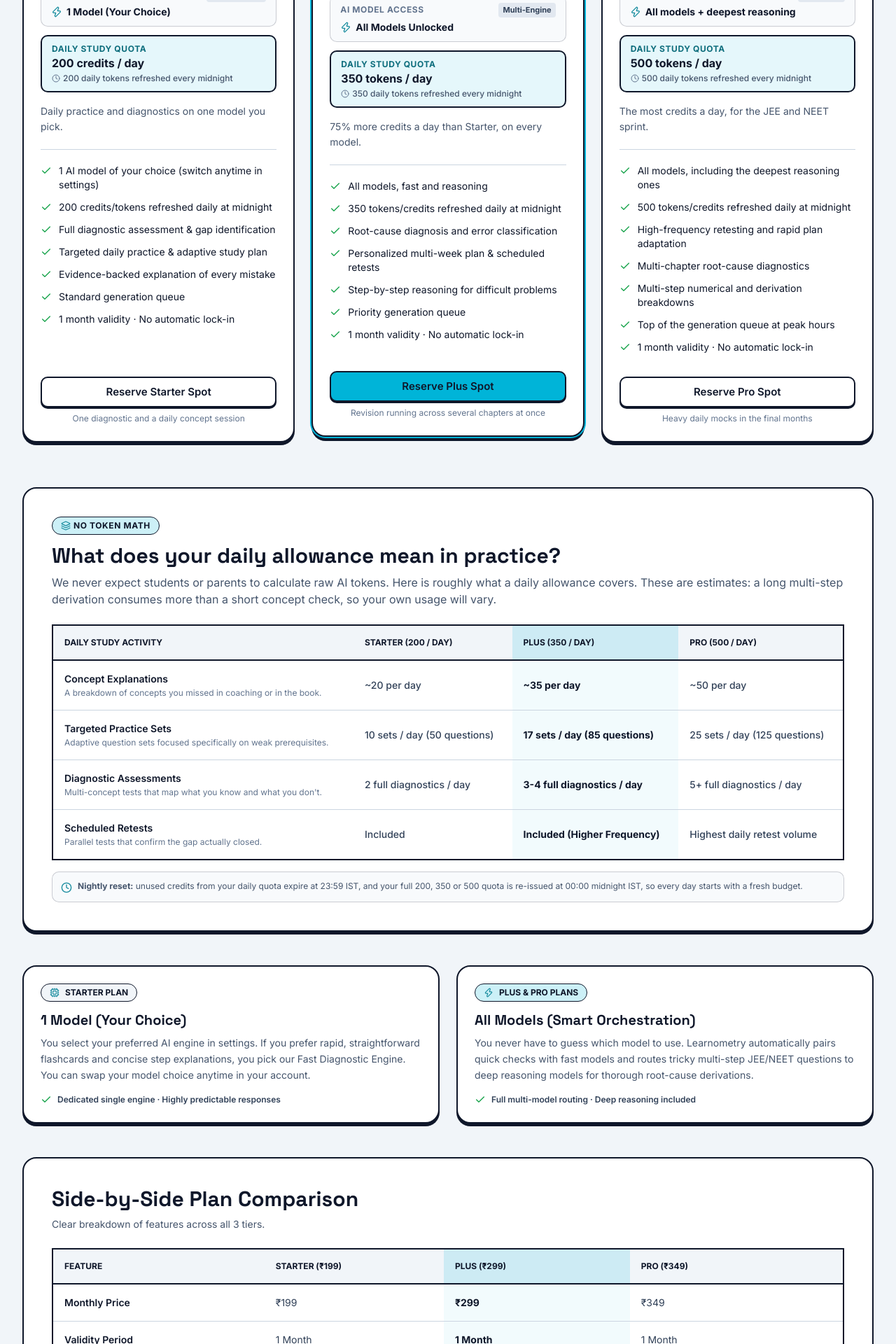
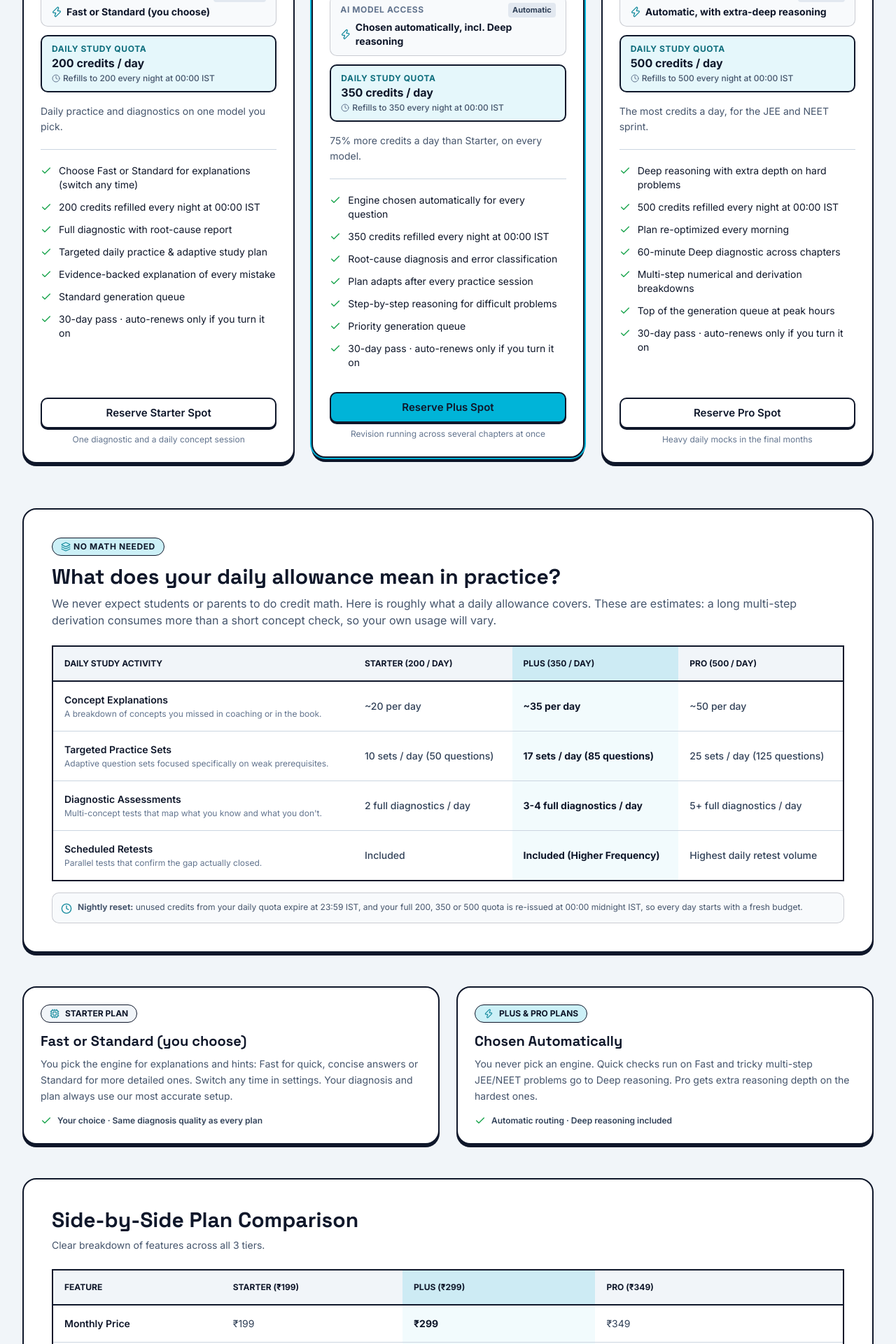
Before and after one commit to Parth-Bargoojar/Learnometry-Web, a Next.js app: page /pricing in a window 1280 px wide. Shown: the part 660-2580 px from the top of the page at 70% size. Built offline with nearby package versions, Linux system fonts and the light colour scheme; no server answers.

Commit message:
feat: update pricing model, curriculum scope, FAQs, and legal terms

```diff
--- a/src/app/pricing/page.tsx
+++ b/src/app/pricing/page.tsx
@@ -11,7 +11,7 @@
 
 const title = "Plans from ₹199 a Month";
 const description =
-  "Learnometry plans for CBSE, JEE and NEET students. From ₹199 a month, credits refill daily, cancel any month, and 30 free credits every month.";
+  "Learnometry plans for CBSE, JEE and NEET students. From ₹199 for a 30-day pass, credits refill daily, a free diagnostic and study plan, then 30 free credits every month.";
 
 export const metadata: Metadata = {
   title,
--- a/src/app/pricing/pricing-view.tsx
+++ b/src/app/pricing/pricing-view.tsx
@@ -24,22 +24,22 @@
     name: "Starter",
     price: "₹199",
     cadence: "per month",
-    validity: "1 month validity",
+    validity: "30-day pass",
     dailyAllowance: "200 credits / day",
-    dailyTokensNotice: "200 daily tokens refreshed every midnight",
-    modelAccess: "1 Model (Your Choice)",
-    modelBadge: "Single Engine",
+    dailyTokensNotice: "Refills to 200 every night at 00:00 IST",
+    modelAccess: "Fast or Standard (you choose)",
+    modelBadge: "Your choice",
     idealFor: "One diagnostic and a daily concept session",
     summary:
       "Daily practice and diagnostics on one model you pick.",
     features: [
-      "1 AI model of your choice (switch anytime in settings)",
-      "200 credits/tokens refreshed daily at midnight",
-      "Full diagnostic assessment & gap identification",
+      "Choose Fast or Standard for explanations (switch any time)",
+      "200 credits refilled every night at 00:00 IST",
+      "Full diagnostic with root-cause report",
       "Targeted daily practice & adaptive study plan",
       "Evidence-backed explanation of every mistake",
       "Standard generation queue",
-      "1 month validity · No automatic lock-in",
+      "30-day pass · auto-renews only if you turn it on",
     ],
     cta: "Reserve Starter Spot",
     recommended: false,
@@ -49,22 +49,22 @@
     name: "Plus",
     price: "₹299",
     cadence: "per month",
-    validity: "1 month validity",
-    dailyAllowance: "350 tokens / day",
-    dailyTokensNotice: "350 daily tokens refreshed every midnight",
-    modelAccess: "All Models Unlocked",
-    modelBadge: "Multi-Engine",
+    validity: "30-day pass",
+    dailyAllowance: "350 credits / day",
+    dailyTokensNotice: "Refills to 350 every night at 00:00 IST",
+    modelAccess: "Chosen automatically, incl. Deep reasoning",
+    modelBadge: "Automatic",
     idealFor: "Revision running across several chapters at once",
     summary:
       "75% more credits a day than Starter, on every model.",
     features: [
-      "All models, fast and reasoning",
-      "350 tokens/credits refreshed daily at midnight",
+      "Engine chosen automatically for every question",
+      "350 credits refilled every night at 00:00 IST",
       "Root-cause diagnosis and error classification",
-      "Personalized multi-week plan & scheduled retests",
+      "Plan adapts after every practice session",
       "Step-by-step reasoning for difficult problems",
       "Priority generation queue",
-      "1 month validity · No automatic lock-in",
+      "30-day pass · auto-renews only if you turn it on",
     ],
     cta: "Reserve Plus Spot",
     recommended: true,
@@ -74,22 +74,22 @@
     name: "Pro",
     price: "₹349",
     cadence: "per month",
-    validity: "1 month validity",
-    dailyAllowance: "500 tokens / day",
-    dailyTokensNotice: "500 daily tokens refreshed every midnight",
-    modelAccess: "All models + deepest reasoning",
+    validity: "30-day pass",
+    dailyAllowance: "500 credits / day",
+    dailyTokensNotice: "Refills to 500 every night at 00:00 IST",
+    modelAccess: "Automatic, with extra-deep reasoning",
     modelBadge: "Full Power",
     idealFor: "Heavy daily mocks in the final months",
     summary:
       "The most credits a day, for the JEE and NEET sprint.",
     features: [
-      "All models, including the deepest reasoning ones",
-      "500 tokens/credits refreshed daily at midnight",
-      "High-frequency retesting and rapid plan adaptation",
-      "Multi-chapter root-cause diagnostics",
+      "Deep reasoning with extra depth on hard problems",
+      "500 credits refilled every night at 00:00 IST",
+      "Plan re-optimized every morning",
+      "60-minute Deep diagnostic across chapters",
       "Multi-step numerical and derivation breakdowns",
       "Top of the generation queue at peak hours",
-      "1 month validity · No automatic lock-in",
+      "30-day pass · auto-renews only if you turn it on",
     ],
     cta: "Reserve Pro Spot",
     recommended: false,
@@ -129,14 +129,14 @@
 
 const comparisonTable = [
   { feature: "Monthly Price", starter: "₹199", plus: "₹299", pro: "₹349" },
-  { feature: "Validity Period", starter: "1 Month", plus: "1 Month", pro: "1 Month" },
-  { feature: "Daily Allowance", starter: "200 credits / day", plus: "350 tokens / day", pro: "500 tokens / day" },
+  { feature: "Validity Period", starter: "30-day pass", plus: "30-day pass", pro: "30-day pass" },
+  { feature: "Daily Allowance", starter: "200 credits / day", plus: "350 credits / day", pro: "500 credits / day" },
   { feature: "Quota Reset Schedule", starter: "Daily at 00:00 midnight", plus: "Daily at 00:00 midnight", pro: "Daily at 00:00 midnight" },
-  { feature: "AI Model Access", starter: "1 Model of your choice", plus: "All models unlocked", pro: "All models + Max reasoning" },
-  { feature: "Diagnostic Assessment", starter: "Full diagnostic", plus: "Full + Root cause", pro: "Full + Deep multi-layer" },
-  { feature: "Study Plan Prescriptions", starter: "Yes (Weekly)", plus: "Yes (Adaptive)", pro: "Yes (Dynamic daily updates)" },
+  { feature: "Explanation Engine", starter: "Fast or Standard (your choice)", plus: "Automatic, incl. Deep reasoning", pro: "Automatic, extra-deep reasoning" },
+  { feature: "Diagnostic Assessment", starter: "Full + root-cause report", plus: "Full + root-cause report", pro: "Full + root-cause + 60-min Deep diagnostic" },
+  { feature: "Study Plan Updates", starter: "After each retest", plus: "After every practice session", pro: "Every morning" },
   { feature: "Targeted Practice & Retests", starter: "Yes", plus: "Yes", pro: "Yes (Priority)" },
-  { feature: "Cancellation Policy", starter: "Cancel anytime", plus: "Cancel anytime", pro: "Cancel anytime" },
+  { feature: "Renewal", starter: "Only if you turn on auto-renew", plus: "Only if you turn on auto-renew", pro: "Only if you turn on auto-renew" },
   { feature: "7-Day Refund Window", starter: "Yes", plus: "Yes", pro: "Yes" },
 ];
 
@@ -146,16 +146,16 @@
     a: "Every day at 00:00 midnight IST, your study balance resets to your plan's full quota (200, 350, or 500 credits). So a heavy revision day never leaves you rationing credits at the end of the month.",
   },
   {
-    q: "What does '1 Model (Your Choice)' mean on the ₹199 plan?",
-    a: "On the Starter plan, you pick which AI engine you want to power your tutor (e.g., our fast diagnostic engine or our structured tutor). You can change your chosen model in your profile settings whenever you like.",
+    q: "What does 'Fast or Standard (you choose)' mean on the ₹199 plan?",
+    a: "On Starter you pick the engine used for explanations and hints: Fast for quick answers, or Standard for more detailed ones. You can switch any time in settings. Your diagnosis and study plan always use our most accurate setup, on every plan.",
   },
   {
-    q: "What extra capabilities do I get with 'All Models' on the ₹299 & ₹349 plans?",
-    a: "On the Plus and Pro plans, Learnometry uses dynamic smart routing. Simple questions and classifications run on fast, efficient models, while challenging multi-step math and science derivations automatically route to deeper reasoning models.",
+    q: "What do Plus and Pro add?",
+    a: "On Plus and Pro the engine is chosen for you per question: quick checks run on Fast, and hard multi-step physics problems go to Deep reasoning. Plus also adapts your plan after every practice session. Pro adds extra reasoning depth, a plan re-optimized every morning, and a 60-minute Deep diagnostic.",
   },
   {
     q: "Can I try Learnometry before buying a subscription?",
-    a: "Yes. Everyone on the early-access waitlist gets a full diagnostic free on launch day. No card, no payment, just your report.",
+    a: "Yes. Every new student gets 100 welcome credits, enough for a full diagnostic, your root-cause report and your first study plan, plus 30 free credits every month after that. No card needed.",
   },
   {
     q: "Can I cancel my subscription or request a refund?",
@@ -303,19 +303,19 @@
           </div>
           </section>
 
-          {/* Real-world Token Translation Section */}
+          {/* What a daily allowance covers */}
           <section className="mt-16 rounded-card-lg border-2 border-ink bg-surface p-6 sm:p-10 shadow-brutal">
             <div className="flex items-center gap-2">
               <span className="inline-flex items-center gap-1 rounded-full border border-ink bg-primary/20 px-3 py-1 text-xs font-bold uppercase tracking-wider text-ink">
                 <Layers className="size-3.5 text-primary-deep" />
-                No Token Math
+                No Math Needed
               </span>
             </div>
             <h2 className="mt-3 font-display text-2xl sm:text-3xl text-ink">
               What does your daily allowance mean in practice?
             </h2>
             <p className="mt-2 text-sm sm:text-base text-slate-600">
-              We never expect students or parents to calculate raw AI tokens. Here is roughly
+              We never expect students or parents to do credit math. Here is roughly
               what a daily allowance covers. These are estimates: a long multi-step
               derivation consumes more than a short concept check, so your own usage will
               vary.
@@ -380,14 +380,14 @@
                 Starter Plan
               </div>
               <h3 className="mt-3 font-display text-xl text-ink">
-                1 Model (Your Choice)
+                Fast or Standard (you choose)
               </h3>
               <p className="mt-2 text-sm leading-relaxed text-slate-600">
-                You select your preferred AI engine in settings. If you prefer rapid, straightforward flashcards and concise step explanations, you pick our Fast Diagnostic Engine. You can swap your model choice anytime in your account.
+                You pick the engine for explanations and hints: Fast for quick, concise answers or Standard for more detailed ones. Switch any time in settings. Your diagnosis and plan always use our most accurate setup.
               </p>
               <div className="mt-4 flex items-center gap-2 text-xs font-semibold text-slate-700">
                 <Check className="size-4 text-success" />
-                Dedicated single engine · Highly predictable responses
+                Your choice · Same diagnosis quality as every plan
               </div>
             </div>
 
@@ -397,14 +397,14 @@
                 Plus &amp; Pro Plans
               </div>
               <h3 className="mt-3 font-display text-xl text-ink">
-                All Models (Smart Orchestration)
+                Chosen Automatically
               </h3>
               <p className="mt-2 text-sm leading-relaxed text-slate-600">
-                You never have to guess which model to use. Learnometry automatically pairs quick checks with fast models and routes tricky multi-step JEE/NEET questions to deep reasoning models for thorough root-cause derivations.
+                You never pick an engine. Quick checks run on Fast and tricky multi-step JEE/NEET problems go to Deep reasoning. Pro gets extra reasoning depth on the hardest ones.
               </p>
               <div className="mt-4 flex items-center gap-2 text-xs font-semibold text-slate-700">
                 <Check className="size-4 text-success" />
-                Full multi-model routing · Deep reasoning included
+                Automatic routing · Deep reasoning included
               </div>
             </div>
           </section>
--- a/src/app/terms/page.tsx
+++ b/src/app/terms/page.tsx
@@ -240,8 +240,9 @@
                   7. Credits, plans and payment
                 </h2>
                 <p className="mt-2">
-                  Joining the waitlist is free. Every registered student receives 30 free
-                  credits per month at launch. Credits are consumed when generating
+                  Joining the waitlist is free. Every registered student receives 100 welcome
+                  credits at launch (enough for a full diagnostic and study plan), then 30 free
+                  credits per month. Credits are consumed when generating
                   AI-assisted diagnostics and personalised study schedules, and you will
                   always see the credit cost before an operation runs. Credits have no cash
                   value, cannot be exchanged for money and are not transferable between
--- a/src/components/sections/final-cta.tsx
+++ b/src/components/sections/final-cta.tsx
@@ -54,7 +54,7 @@
           </h2>
           <p className="max-w-xl text-lg leading-relaxed text-slate-600">
             Leave your email and your first diagnostic is waiting the day we open,
-            along with 30 credits to build the plan that follows it.
+            along with the credits to build the plan that follows it.
           </p>
 
           {/* The last objections, answered where the decision is actually made. */}
--- a/src/components/sections/hero.tsx
+++ b/src/components/sections/hero.tsx
@@ -64,7 +64,7 @@
               <span aria-hidden="true" className="text-border-subtle">&middot;</span>
               <span>No card required.</span>
               <span aria-hidden="true" className="text-border-subtle">&middot;</span>
-              <span>30 credits waiting on launch day.</span>
+              <span>Free diagnostic and study plan on launch day.</span>
             </p>
 
             <ul className="flex flex-wrap items-center gap-2 sm:gap-2.5">
--- a/src/components/sections/key-answers.tsx
+++ b/src/components/sections/key-answers.tsx
@@ -31,7 +31,7 @@
   {
     question: "What is Learnometry?",
     body: [
-      "Learnometry is a diagnostic assessment platform for Indian students preparing for CBSE Class 11 and 12 board exams, JEE Main, JEE Advanced and NEET. Instead of reporting a score, it identifies the specific concepts behind each wrong answer. A student takes one 30-minute diagnostic; the platform scores it server-side using fixed marking rules, negative marking included, then traces every error back through a prerequisite map to the underlying concept that failed.",
+      "Learnometry is a diagnostic assessment platform for Indian students preparing for JEE Main, NEET and CBSE Class 11, starting with Physics (Class 11 Mechanics); JEE Advanced, Class 12 and other subjects follow. Instead of reporting a score, it identifies the specific concepts behind each wrong answer. A student takes one 30-minute diagnostic; the platform scores it server-side using fixed marking rules, negative marking included, then traces every error back through a prerequisite map to the underlying concept that failed.",
       "The output is a ranked study plan: concepts ordered by how much exam weight they carry, sized to the number of study hours the student actually reports having. Each weak concept is confirmed closed only by a parallel retest on fresh questions covering the same idea, never by marking a video as watched. Learnometry does not replace coaching classes or textbooks. It decides which chapter of the material a student already owns should be opened first.",
     ],
   },
--- a/src/components/sections/pricing.tsx
+++ b/src/components/sections/pricing.tsx
@@ -12,16 +12,16 @@
     code: "starter",
     name: "Starter",
     price: "₹199",
-    cadence: "per month",
-    validity: "1 month validity",
+    cadence: "per 30 days",
+    validity: "30-day pass",
     dailyAllowance: "200 credits / day",
     dailyResetNotice: "Refills at midnight, every day",
-    modelAccess: "1 model (your choice)",
+    modelAccess: "Fast or Standard (you choose)",
     summary: "Enough for one diagnostic and a daily concept session.",
     features: [
-      "200 credits a day on one model you pick",
-      "Full diagnostic, ranked plan and retests",
-      "Cancel any month, no lock-in",
+      "200 credits a day, refilled at 00:00 IST",
+      "Full diagnostic, root-cause report, ranked plan and retests",
+      "Auto-renews only if you turn it on",
     ],
     cta: "Reserve Starter at ₹199",
     recommended: false,
@@ -30,15 +30,15 @@
     code: "plus",
     name: "Plus",
     price: "₹299",
-    cadence: "per month",
-    validity: "1 month validity",
+    cadence: "per 30 days",
+    validity: "30-day pass",
     dailyAllowance: "350 credits / day",
     dailyResetNotice: "Refills at midnight, every day",
-    modelAccess: "All models",
-    summary: "75% more credits a day than Starter, on every model.",
+    modelAccess: "Chosen automatically",
+    summary: "75% more credits a day than Starter, engine chosen for you.",
     features: [
-      "350 credits a day across all models",
-      "Multi-week plan with scheduled retests",
+      "350 credits a day, incl. Deep reasoning",
+      "Plan adapts after every practice session",
       "Step-by-step breakdowns of hard problems",
     ],
     cta: "Reserve Plus at ₹299",
@@ -48,15 +48,15 @@
     code: "pro",
     name: "Pro",
     price: "₹349",
-    cadence: "per month",
-    validity: "1 month validity",
+    cadence: "per 30 days",
+    validity: "30-day pass",
     dailyAllowance: "500 credits / day",
     dailyResetNotice: "Refills at midnight, every day",
-    modelAccess: "All models, deepest reasoning",
+    modelAccess: "Automatic, extra-deep reasoning",
     summary: "For the final-months sprint, retesting several concepts a day.",
     features: [
-      "500 credits a day, including the slower reasoning models",
-      "Multi-chapter diagnostics and high-frequency retests",
+      "500 credits a day, with extra reasoning depth",
+      "60-minute Deep diagnostic, plan re-optimized daily",
       "Priority queue at peak hours",
     ],
     cta: "Reserve Pro at ₹349",
--- a/src/components/waitlist-modal.tsx
+++ b/src/components/waitlist-modal.tsx
@@ -151,7 +151,7 @@
                 Get your first diagnostic free.
               </h2>
               <p className="mt-2 text-sm leading-relaxed text-slate-600">
-                Leave your email and we&apos;ll open your diagnostic on launch day, with 30 credits to build the study plan that follows.
+                Leave your email and we&apos;ll open your diagnostic on launch day, with enough free credits to build the study plan that follows.
               </p>
 
               {isJoined ? (
--- a/src/lib/faq.ts
+++ b/src/lib/faq.ts
@@ -14,7 +14,7 @@
   {
     question: "Is the first diagnostic really free?",
     answer:
-      "Yes. Every student gets 30 free credits a month at launch. That covers a full diagnostic, your root-cause report and your first study plan, with no card added.",
+      "Yes. Every new student gets 100 welcome credits, which cover a full diagnostic, your root-cause report and your first study plan, plus 30 free credits every month after that. No card needed.",
   },
   {
     question: "Does this replace my coaching classes or books?",
@@ -39,7 +39,7 @@
   {
     question: "Which exams, subjects and boards are covered?",
     answer:
-      "CBSE Class 11 and 12 boards, JEE Main and Advanced, and NEET. Questions and concept trees are mapped to the CBSE, NTA and NMC syllabi, with high-weightage chapters first.",
+      "At launch: Physics, Class 11 Mechanics (six NCERT chapters), for JEE Main, NEET and CBSE Class 11. JEE Advanced, Class 12 Physics, Chemistry, Maths and Biology follow in that order. Questions and concept trees are mapped to the NTA, NMC and CBSE syllabi.",
   },
   {
     question: "Can a parent or guardian see the reports?",
```
Also changed, not shown: src/app/refunds/page.tsx (+7 -6 lines), src/lib/site.ts (+7 -8 lines), 1 other file (tests, documents, lock files or other folders).
